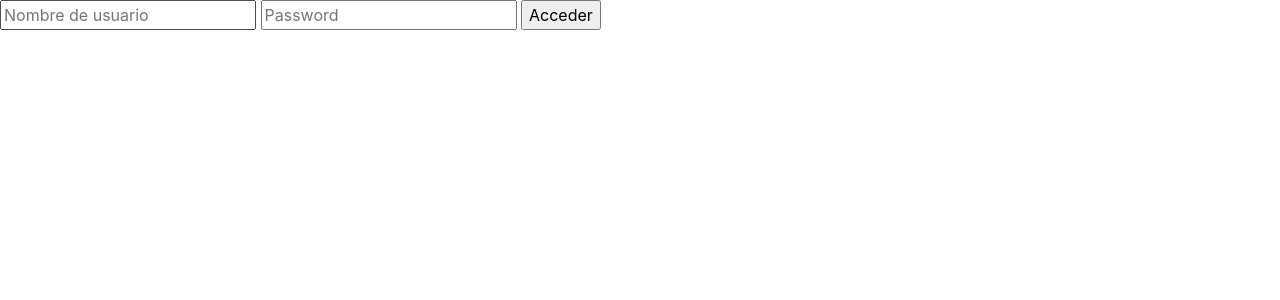
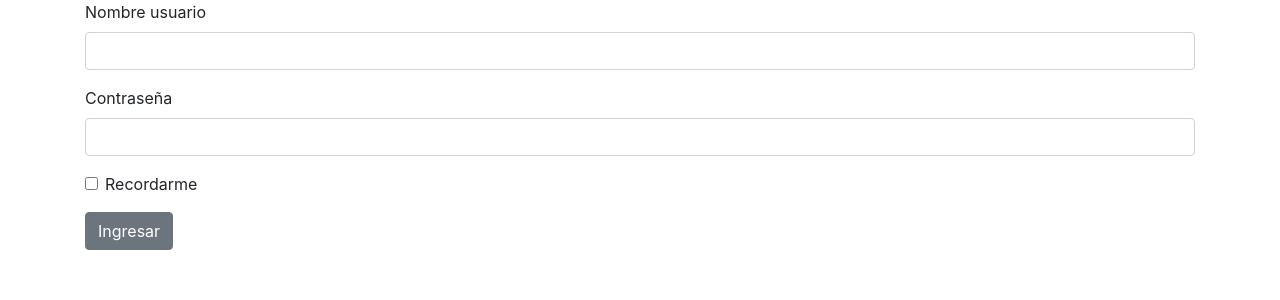
Before and after one commit to gonzalo703/full_stack_django, a Django app: page /usuarios/login in a window 1280 px wide. Shown: the top 300 px of the page. Run offline with Django 3.2, Linux system fonts and the light colour scheme; parts of the project's set-up code (start-up, migrations or seed data) failed here and were passed over.

Commit message:
agregue layout a las app, cambio template usuario, poblar algunas tablas de la DB

```diff
--- a/optometria/app_usuarios/templates/usuarios/login.html
+++ b/optometria/app_usuarios/templates/usuarios/login.html
@@ -1,14 +1,36 @@
 {% extends "usuarios/layout.html" %}
 
 {% block body %}
+
+<!-- <form action="{% url 'login' %}" method="post">
+    {% csrf_token %}
+    <input type="text" name="username" placeholder="Nombre de usuario">
+    <input type="password" name="password" placeholder="Password">
+    <input type="submit" value="Acceder">
+</form> -->
+
+<div class="container">
+
+    <form action="{% url 'login' %}" method="post">
+        {% csrf_token %}
+        <div class="form-group">
+            <label for="exampleInputEmail1">Nombre usuario</label>
+            <input type="text" class="form-control" name="username" id="exampleInputEmail1" aria-describedby="emailHelp">
+        </div>
+        <div class="form-group">
+            <label for="exampleInputPassword1">Contraseña</label>
+            <input type="password" class="form-control" name="password" id="exampleInputPassword1">
+        </div>
+        <div class="form-group form-check">
+            <input type="checkbox" class="form-check-input" id="exampleCheck1">
+            <label class="form-check-label" for="exampleCheck1">Recordarme</label>
+        </div>
+        <button type="submit" class="btn btn-secondary">Ingresar</button>
+    </form>
+
     {% if mensaje %}
         <div>{{ mensaje }}</div>
     {% endif %}
+</div>
 
-    <form action="{% url 'login' %}" method="post">
-        {% csrf_token %}
-        <input type="text" name="username" placeholder="Nombre de usuario">
-        <input type="password" name="password" placeholder="Password">
-        <input type="submit" value="Acceder">
-    </form>
 {% endblock %}
```
Also changed, not shown: optometria/app_optometria/templates/inicio/index.html (+3 -25 lines), optometria/app_optometria/templates/inicio/layout.html (added, +26 -0 lines), optometria/app_productos/templates/productos/layout.html (added, +26 -0 lines), optometria/app_productos/templates/productos/productos.html (+3 -21 lines), optometria/db.sqlite3.
